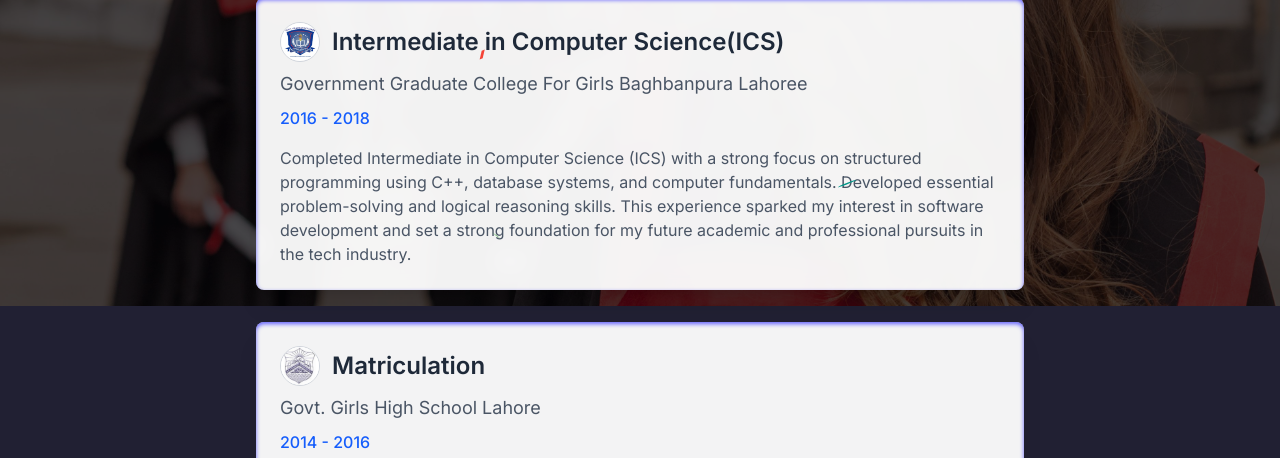
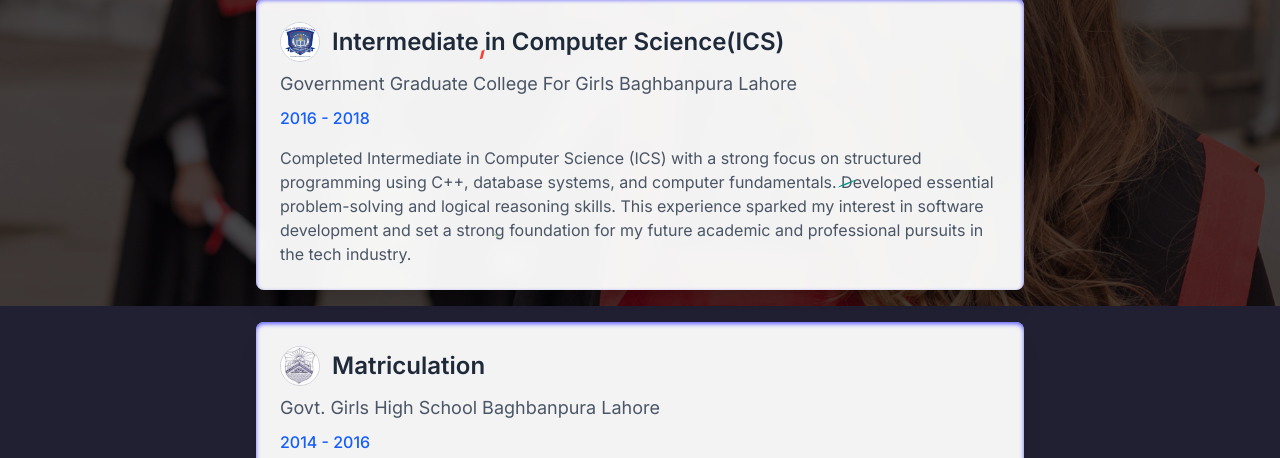
Before and after one commit to rimsha-asif-dev/rimsha-portfolio, a Next.js app: page /education in a window 1280 px wide. Shown: the part 494-952 px from the top of the page. Built offline with nearby package versions, Linux system fonts and the light colour scheme.

Commit message:
spelling-correction

```diff
--- a/src/app/education/page.tsx
+++ b/src/app/education/page.tsx
@@ -74,14 +74,14 @@ export default function Education() {
     },
     {
       degree: "Intermediate in Computer Science(ICS)",
-      school: "Government Graduate College For Girls Baghbanpura Lahoree",
+      school: "Government Graduate College For Girls Baghbanpura Lahore",
       year: "2016 - 2018",
       description: "Completed Intermediate in Computer Science (ICS) with a strong focus on structured programming using C++, database systems, and computer fundamentals. Developed essential problem-solving and logical reasoning skills. This experience sparked my interest in software development and set a strong foundation for my future academic and professional pursuits in the tech industry.",
       logo: "/college.jpg"
     },
     {
       degree: "Matriculation ",
-      school: "Govt. Girls High School Lahore",
+      school: "Govt. Girls High School Baghbanpura Lahore",
       year: "2014 - 2016",
       description: "Completed Matriculation in Science with a focus on Mathematics, Physics, and Computer Science. Developed strong analytical and problem-solving skills along with a keen interest in computers. This early exposure to computer fundamentals motivated me to pursue Intermediate studies in Computer Science and eventually a career in the tech field.",
       logo: "/school.jpg"
```
